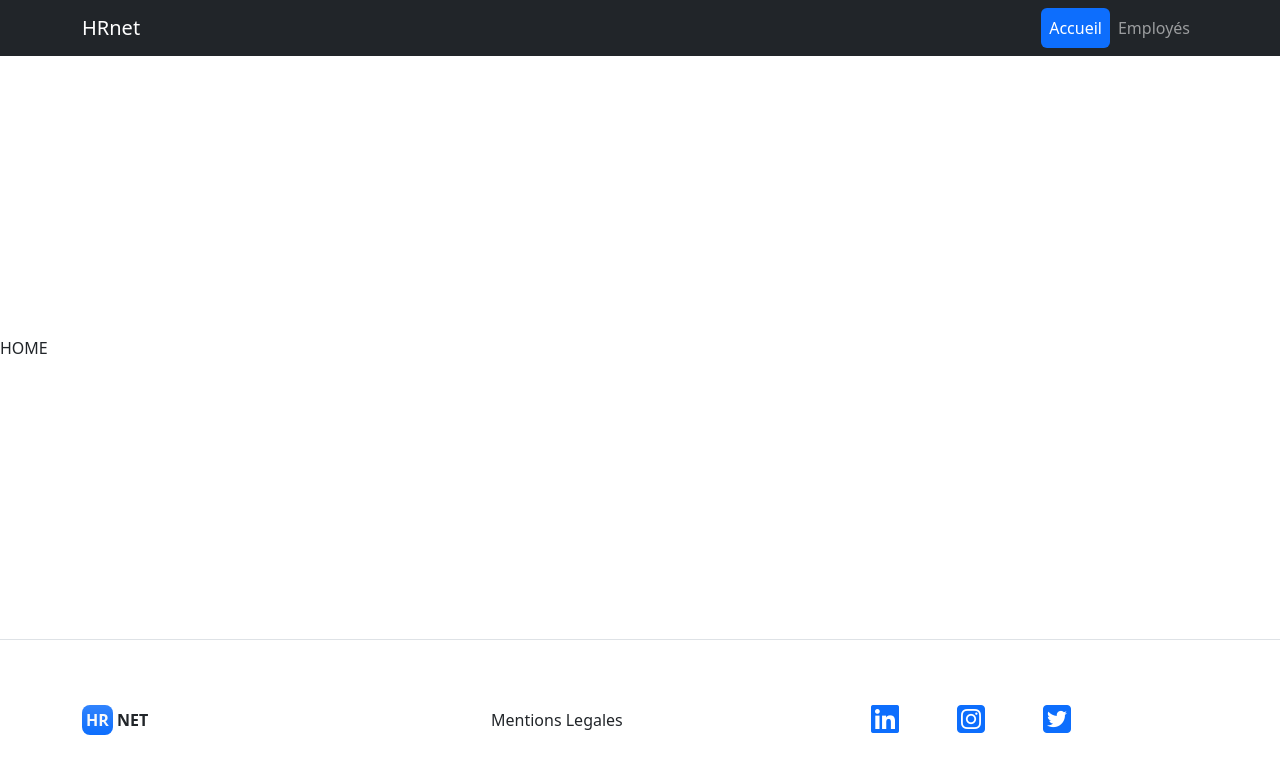
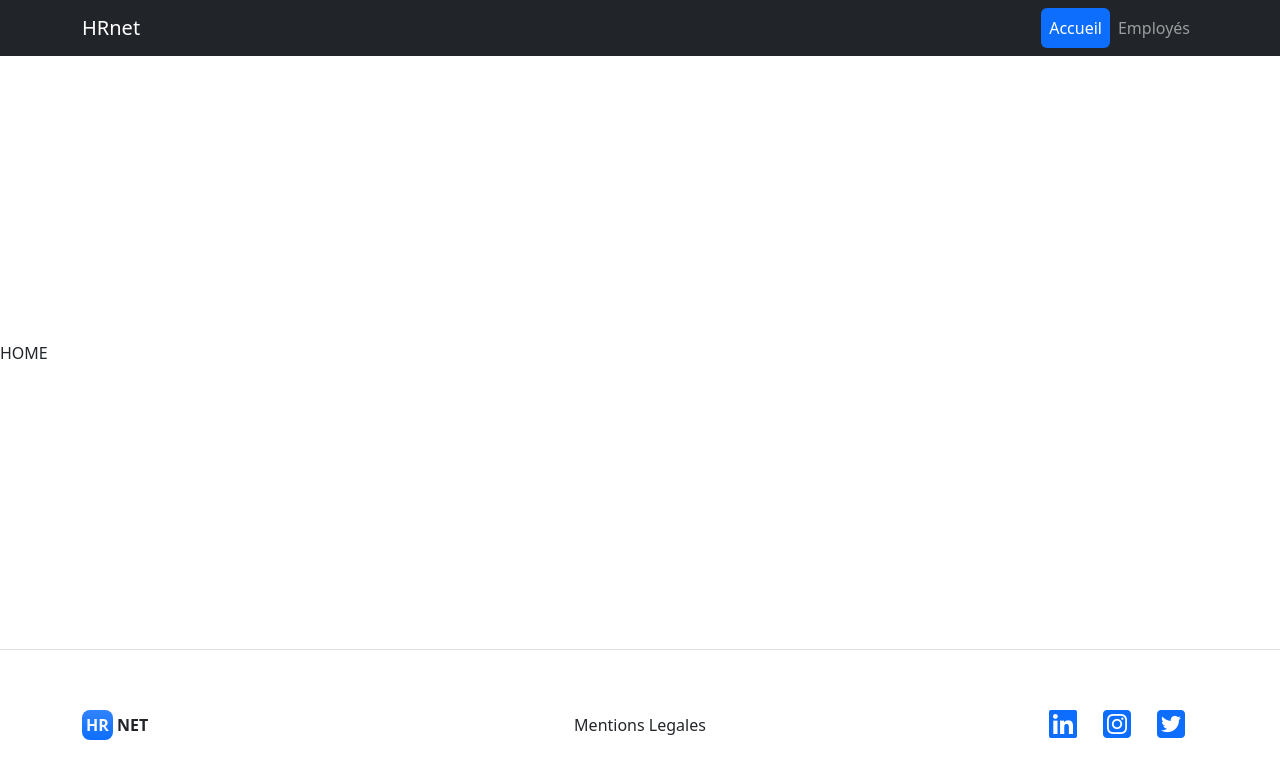
Before and after one commit to polzocr/P-14, a React (Create React App) app: page / in a window 1280 px wide. Shown: the top 778 px of the page. Built offline with nearby package versions, Linux system fonts and the light colour scheme.

Commit message:
footer ok

```diff
--- a/src/components/Footer/index.jsx
+++ b/src/components/Footer/index.jsx
@@ -13,58 +13,32 @@ export default function Footer() {
         <footer className="border-top ">
             <Container className='py-5'>
                 <Row className='gy-4 align-items-center'>
-                    <Col className="col-12 col-md-4">
+                    <Col md={4} className='text-center text-md-start'>
                         <Navbar.Brand href="#root" className='text-dark text-uppercase fw-bold'>
                             <span className="bg-primary bg-gradient p-1 rounded-3 text-light">HR</span> net
                         </Navbar.Brand>
                     </Col>
-                    <Col col-12 col-md-4 text-md-center>
-                        <ListGroup variant="flush" as="ul" className='list-unstyled mb-0' >
-                            <ListGroup.Item as='li'>
+                    <Col md={4}>
+                        <ListGroup variant="flush" as="ul" >
+                            <ListGroup.Item as='li' className='text-center'>
                                 <Button variant="link" href='#' className='text-decoration-none text-dark'>Mentions Legales</Button>
                             </ListGroup.Item>
                         </ListGroup>
                     </Col>
-                    <Col className="col-12 col-md-4 text-md-end">
-                        <ListGroup horizontal as="ul" className='d-flex' >
-                            <ListGroup.Item as='li' className='border-0'>
+                    <Col md={4}>
+                        <ListGroup horizontal as="ul" className='justify-content-center justify-content-md-end' >
+                            <ListGroup.Item as='li' className='border-0 p-0'>
                                 <Button variant="link" href='#' className='text-decoration-none' title='LinkdIn'><i className="fab fa-linkedin fa-2x"></i></Button>
                             </ListGroup.Item>
-                            <ListGroup.Item as='li' className='border-0'>
+                            <ListGroup.Item as='li' className='border-0 p-0'>
                                 <Button variant="link" href='#' className='text-decoration-none' title='Instagram'><i className="fab fa-instagram-square fa-2x"></i></Button>
                             </ListGroup.Item>
-                            <ListGroup.Item as='li' className='border-0'>
+                            <ListGroup.Item as='li' className='border-0 p-0'>
                                 <Button variant="link" href='#' className='text-decoration-none' title='Twitter'><i className="fab fa-twitter-square fa-2x"></i></Button>
                             </ListGroup.Item>
                         </ListGroup>
                     </Col>
                 </Row>
-
-
-
-                {/* <div className="row gy-4 align-items-center">
-
-
-                    <div className="col-12 col-md-4 text-md-end">
-                        <ul className="list-inline mb-0">
-                            <li className="list-inline-item">
-                                <a href="#" className="text-decoration-none" title="LinkedIn" >
-                                    <i className="fab fa-linkedin fa-2x"></i>
-                                </a>
-                            </li>
-                            <li className="list-inline-item">
-                                <a href="#" className="text-decoration-none" title="Instagram">
-                                    <i className="fab fa-instagram-square fa-2x"></i>
-                                </a>
-                            </li>
-                            <li className="list-inline-item">
-                                <a href="#" className="text-decoration-none" title="Twitter">
-                                    <i className="fab fa-twitter-square fa-2x"></i>
-                                </a>
-                            </li>
-                        </ul>
-                    </div>
-                </div> */}
             </Container>
         </footer>
     )
```
